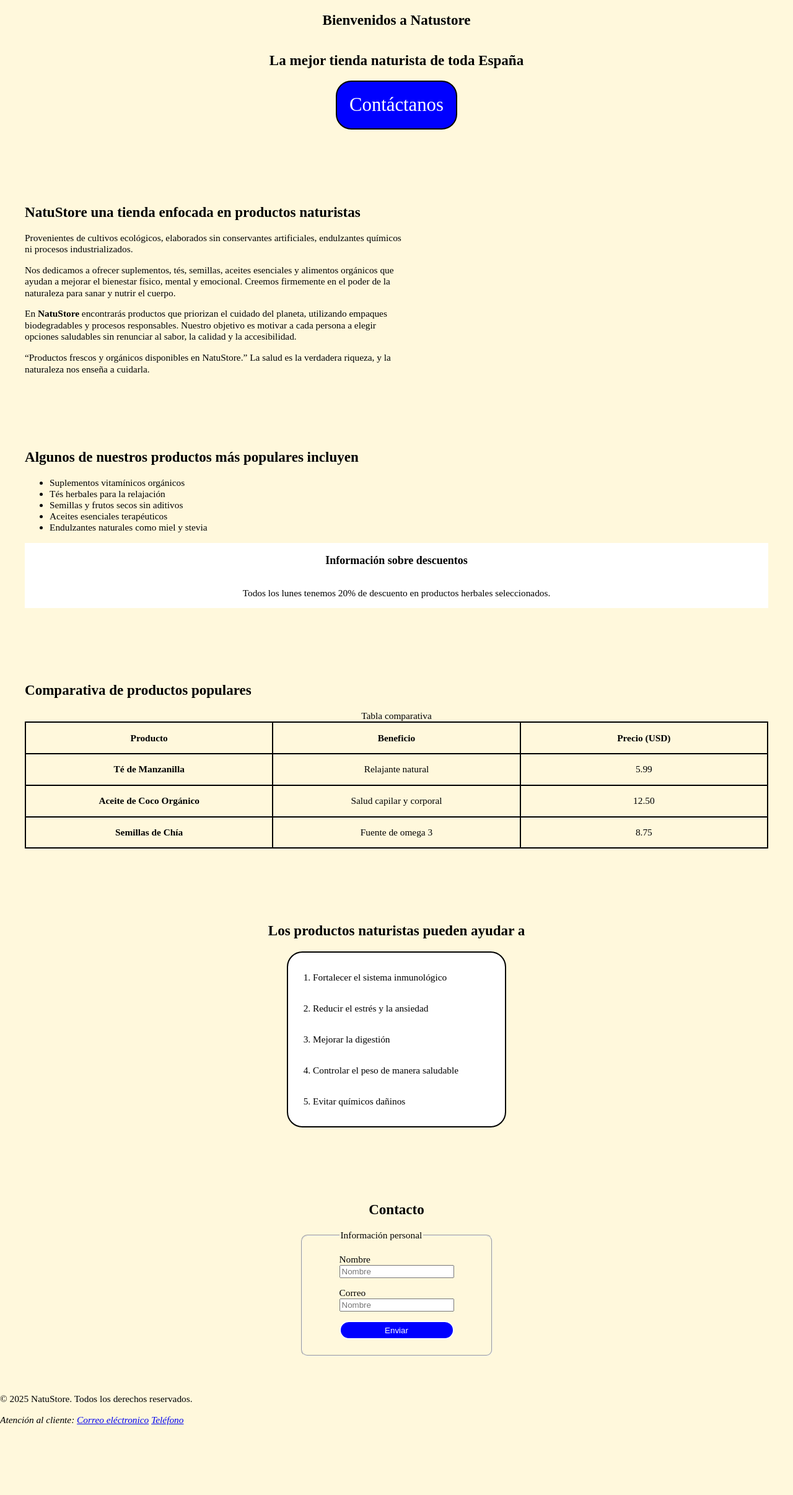
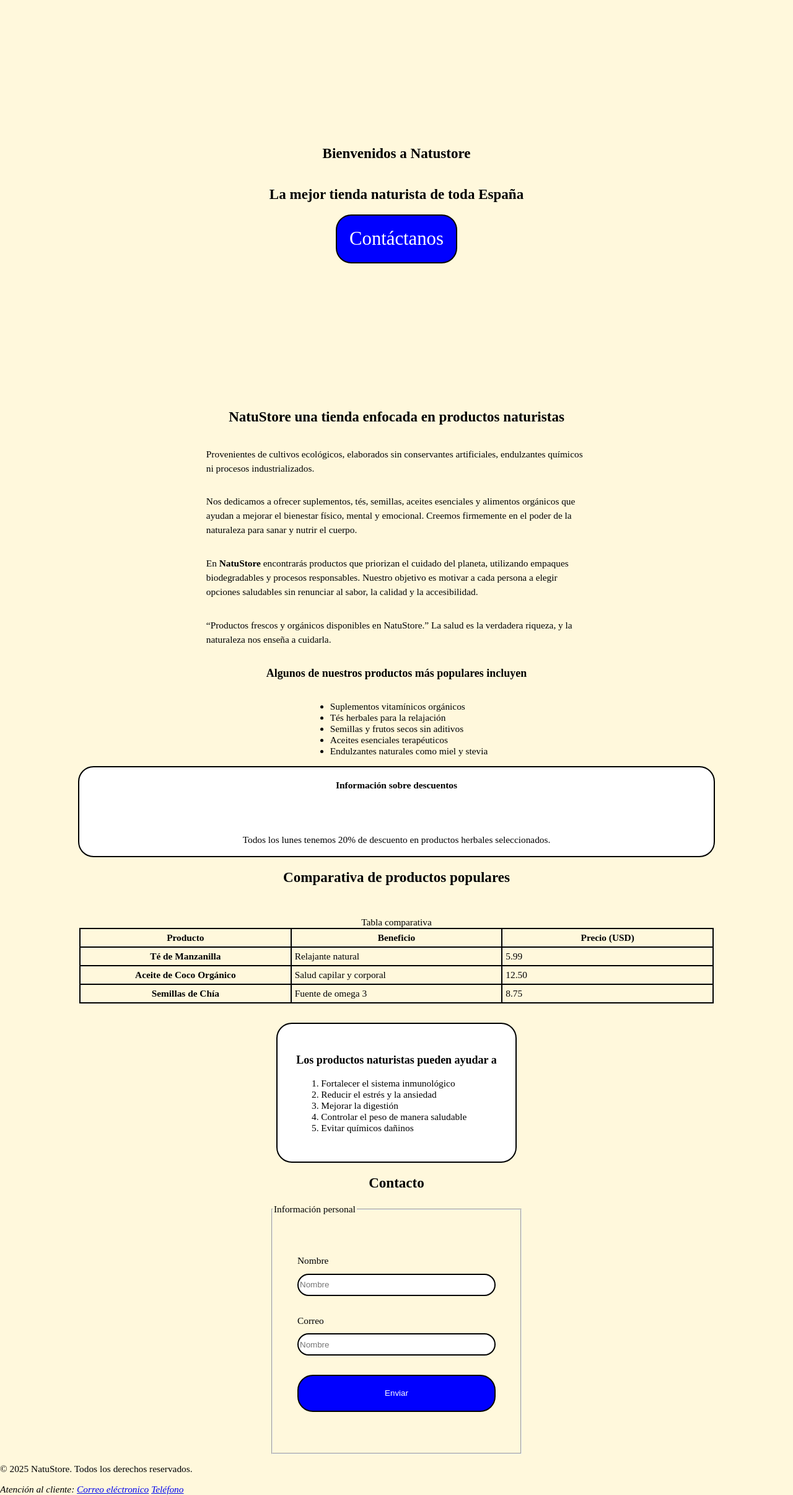
Before and after one commit to Front-EndJhoan/PracticasMasterFD, a PHP site: the page made by prácticas/práctica-1/index.html in a window 1280 px wide. Shown: the part 152-2564 px from the top of the page at 62% size. Before the commit the page ends 2451 px from the top, so only its background shows below. Run offline with PHP 8.4, Linux system fonts and the light colour scheme.

Commit message:
Reparación de secciones

```diff
--- a/prácticas/práctica-1/index.html
+++ b/prácticas/práctica-1/index.html
@@ -29,7 +29,8 @@
             <a href="#" class="cta-btn">Contáctanos</a>
         </section>
 
-        <section class="about">
+        <div>
+        <section  class="block-1">
             <h2>NatuStore una tienda enfocada en productos naturistas</h2>
 
             <p>Provenientes de cultivos ecológicos, elaborados sin conservantes artificiales, endulzantes químicos ni procesos industrializados.</p>
@@ -41,10 +42,9 @@
 <p>“Productos frescos y orgánicos disponibles en NatuStore.”
 
 La salud es la verdadera riqueza, y la naturaleza nos enseña a cuidarla.</p>
-        </section>
 
-    <section class="products">
-        <h2>Algunos de nuestros productos más populares incluyen</h2>
+
+        <h3>Algunos de nuestros productos más populares incluyen</h3>
 
         <ul>
             <li>Suplementos vitamínicos orgánicos</li>
@@ -55,13 +55,14 @@ La salud es la verdadera riqueza, y la naturaleza nos enseña a cuidarla.</p>
         </ul>
 
         <article>
-            <h3>Información sobre descuentos</h3>
+            <h4>Información sobre descuentos</h4>
 
             <p>Todos los lunes tenemos 20% de descuento en productos herbales seleccionados.</p>
         </article>
     </section>
+    </div>
 
-    <section class="compare">
+    <section class="block-2">
         <h2>Comparativa de productos populares</h2>
 
         <table>
@@ -91,11 +92,9 @@ La salud es la verdadera riqueza, y la naturaleza nos enseña a cuidarla.</p>
                 <td>8.75</td>
             </tr>
         </table>
-    </section>
 
-    <section class="products-help">
-        <h2>Los productos naturistas pueden ayudar a</h2>
-       <div class="help-list">
+        <div class="help-list">
+        <h3>Los productos naturistas pueden ayudar a</h3>
         <ol>
             <li>Fortalecer el sistema inmunológico</li>
             <li>Reducir el estrés y la ansiedad</li>
@@ -115,11 +114,11 @@ La salud es la verdadera riqueza, y la naturaleza nos enseña a cuidarla.</p>
                 <legend>Información personal
                 </legend>
 
-                <label for="name">Nombre</label>
-                <input type="text" id="name" placeholder="Nombre" required>
+                <label for="name">Nombre
+                <input type="text" id="name" placeholder="Nombre" required></label>
 
-                <label for="email">Correo</label>
-                <input type="email" id="email" placeholder="Nombre" required>
+                <label for="email">Correo
+                <input type="email" id="email" placeholder="Nombre" required></label>
 
                 <button>Enviar</button>
             </fieldset>
--- a/prácticas/práctica-1/style.css
+++ b/prácticas/práctica-1/style.css
@@ -1,3 +1,7 @@
+:roo{
+    --section-spacing: 4rem;
+}
+
 body{
     margin: 0;
     padding: 0;
@@ -9,8 +13,9 @@ html{
     font-size: clamp(14px, 1.2vw, 18px);
 }
 
-section{
-     margin-bottom: 60px;
+section:not(.hero){
+    margin-top: var(--section-spacing);
+
 }
 
 nav{
@@ -37,6 +42,7 @@ nav ul a{
     flex-direction: column;
     justify-content: center;
     align-items: center;
+    min-height: 80vh;
 }
 
 .hero a{
@@ -49,92 +55,55 @@ nav ul a{
     color: white;
 }
 
-.about{
-    padding-block-start: 40px;
-    padding-inline-start: 40px;
-}
-
-.about p{
-    width: 80ch;
-    line-height: 1.2;
-}
-
-.products{
-   padding-block-start: 40px;
-    padding-inline: 40px;
-}
-
-
-.products article{
-    background-color: white;
+.block-1{
     display: flex;
     flex-direction: column;
     justify-content: center;
     align-items: center;
 }
 
+.block-1 p{
+    max-width: 80ch;
+    line-height: 1.5;
+}
 
-.compare{
+.block-1 article{
     display: flex;
     flex-direction: column;
-    justify-content: center;
-    padding-block-start: 40px;
-    padding-inline: 40px;
+    align-items: center;
+    width: 80%;
+    background-color: white;
+    border: 2px solid black;
+    border-radius: 25px;
+    gap: 2em;
 }
 
-table{
-    width: 100%;
-    border-collapse: collapse;
-    text-align: center;
-    table-layout: fixed;
-}
-th, td{
-    padding: 1em;
-    border: 2px solid black;
-}
-
-.products-help{
+.block-2{
     display: flex;
     flex-direction: column;
     justify-content: center;
     align-items: center;
-    padding-block-start: 40px;
-    padding-inline: 40px;
+    gap: 2em;
 }
 
-.products-help ol li{
-    padding-block: 16px;
+.block-2 table{
+    width: 80%;
+    border-collapse: collapse;
+    table-layout: fixed;
+}
+
+tr, th, td{
+    border: 2px solid black;
+    padding: 5px;
+    align-items: center;
 }
 
 .help-list{
-    width: 350px;
     background-color: white;
     border: 2px solid black;
     border-radius: 25px;
-}
-
-.form{
-    display: flex;
-    flex-direction: column;
-    justify-content: center;
-    width: 50%;
-    max-height: 300px;
-    aspect-ratio: 1;
-    border-radius: 10px;
-    padding-inline: 60px;
-}
-
-.form input{
-    margin-block-end: 15px;
-}
-
-fieldset button{
-    height: 30px;
-    background-color: blue;
-    color: white;
-    border: 2px solid;
-    border-radius: 25px;
-    cursor: pointer;
+    padding-block: 30px;
+    padding-inline: 30px;
 }
 
 .contact{
@@ -142,6 +111,38 @@ fieldset button{
     flex-direction: column;
     justify-content: center;
     align-items: center;
-    padding-block-start: 40px;
-    padding-inline: 40px;
 }
+
+.form{
+    display: flex;
+    flex-direction: column;
+    justify-content: center;
+    align-items: center;
+    width: 400px;
+    aspect-ratio: 1;
+    padding: 0;
+    gap: 2em;
+}
+
+.form input{
+    height: 30px;
+    border: 2px solid black;
+    border-radius: 25px;
+}
+
+.form button{
+    width: 80%;
+    height: 60px;
+    color: white;
+    background-color: blue;
+    border: 2px solid black;
+    border-radius: 25px;
+    cursor: pointer;
+}
+
+.form label{
+    display: flex;
+    flex-direction: column;
+    width: 80%;
+    gap: .75em;
+}
```
